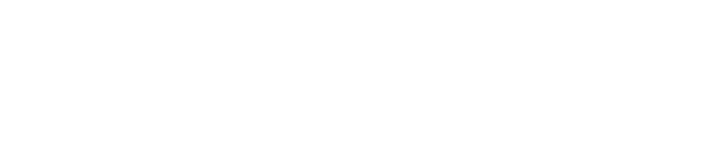
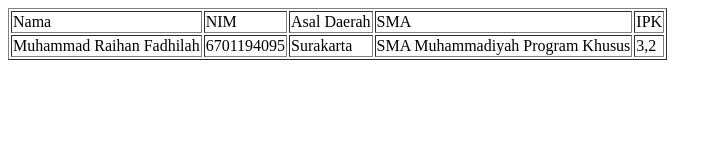
Before and after one commit to mraihanfaa/repo6701194095-assessment1pabw, a plain HTML site: page index.html in a window 1280 px wide. Shown: the whole page, without its empty margins (0-722 px from the left). Drawn offline with Linux system fonts and the light colour scheme.

Commit message:
commit1-6701194095

```diff
--- a/index.html
+++ b/index.html
@@ -5,6 +5,21 @@
     <title>Title</title>
 </head>
 <body>
-
+<table border="1">
+   <tr>
+       <td>Nama</td>
+       <td>NIM</td>
+       <td>Asal Daerah</td>
+       <td>SMA</td>
+       <td>IPK</td>
+   </tr>
+    <tr>
+        <td>Muhammad Raihan Fadhilah</td>
+        <td>6701194095</td>
+        <td>Surakarta</td>
+        <td>SMA Muhammadiyah Program Khusus</td>
+        <td>3,2</td>
+    </tr>
+</table>
 </body>
 </html>
```
